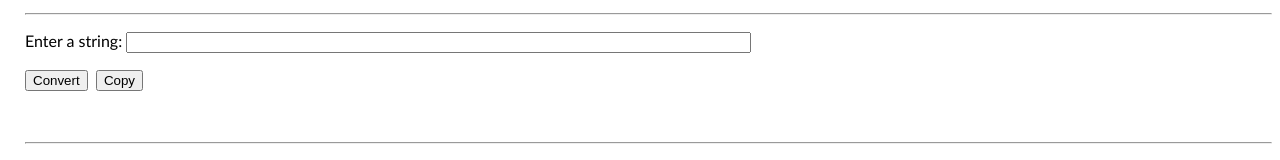
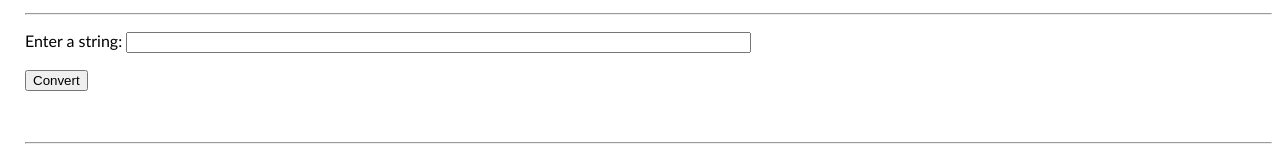
Before and after one commit to ZombieBrine13092/zombifytext.github.io, a plain HTML site: page index.html in a window 1280 px wide. Shown: the part 125-285 px from the top of the page. Drawn offline with Linux system fonts and the light colour scheme.

Commit message:
Undo copy test

```diff
--- a/index.html
+++ b/index.html
@@ -10,7 +10,7 @@
         <p>This doesn't have a use outside of my own software: <a href="https://github.com/ZombieBrine13092">GitHub</a></p>
         <hr>
         <p>Enter a string: <input id="stringInput" size="75"></p>
-        <button onclick="convertString()">Convert</button>&nbsp;&nbsp;<button onclick="copyText()">Copy</button>&nbsp;&nbsp;<p style="display: inline;" id="errorText"></p>
+        <button onclick="convertString()">Convert</button>&nbsp;&nbsp;<p style="display: inline;" id="errorText"></p>
         <p id="stringOutput">&nbsp;</p>
         </p>
         <hr>
```
